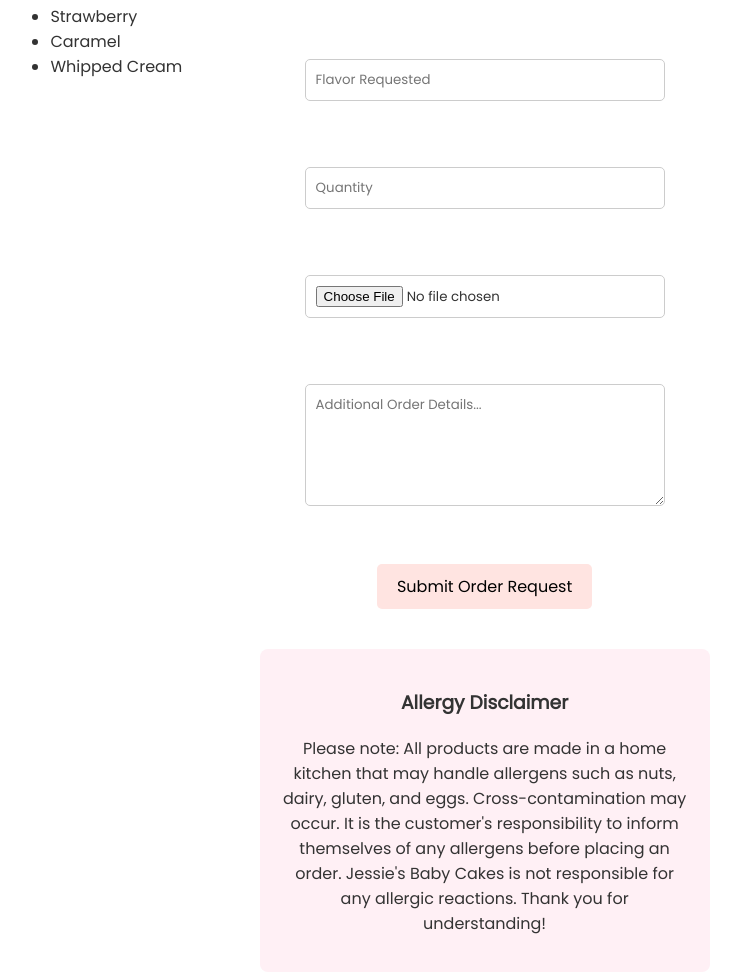
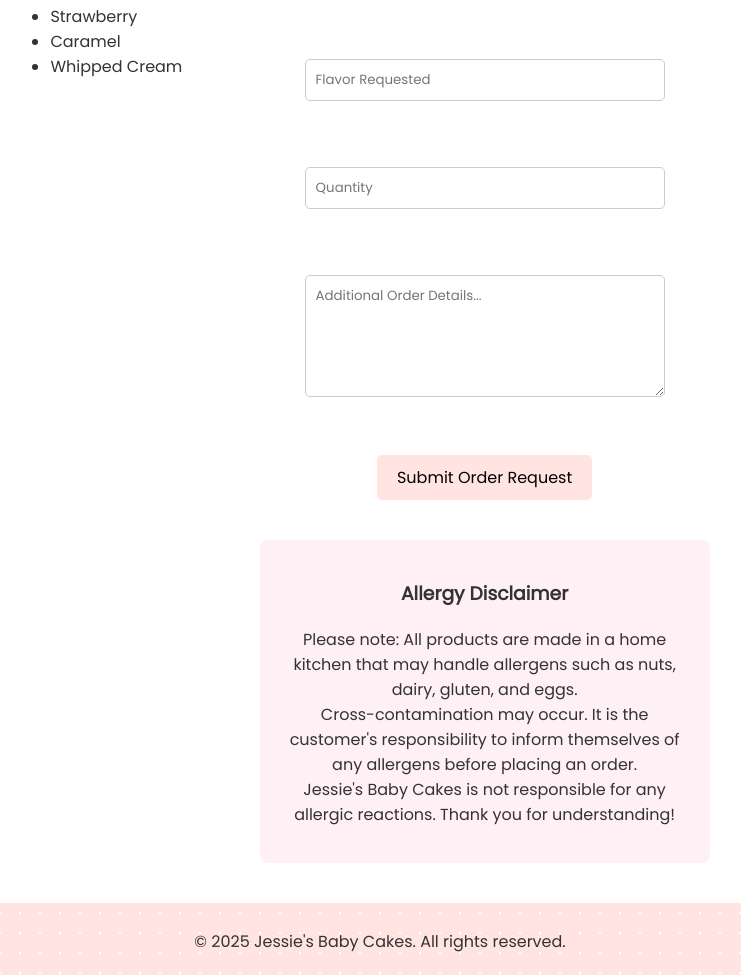
Before and after one commit to sanstoan1/jessiesbabycakes, a plain HTML site: page order.html in a window 1280 px wide. Shown: the part 812-1787 px from the top of the page, without its empty margins (270-1011 px from the left). Drawn offline with nearby package versions, Linux system fonts and the light colour scheme; a web font is replaced by a local one.

Commit message:
Update order.html
order fix

```diff
--- a/order.html
+++ b/order.html
@@ -52,7 +52,7 @@
             <!-- Right side: Order Form -->
             <div class="form-section">
                 <h2>Place an Order</h2>
-                <form action="https://formspree.io/f/xldbdzev method="POST" enctype="multipart/form-data">
+                <form action="https://formspree.io/f/xldbdzev" method="POST">
                     <input type="email" name="email" placeholder="Email" required><br><br>
                     <input type="text" name="phone" placeholder="Phone Number" required><br><br>
                     <input type="date" name="event-date" placeholder="Date of Event" required><br><br>
@@ -74,7 +74,6 @@
 
                     <input type="text" name="flavor" placeholder="Flavor Requested" required><br><br>
                     <input type="number" name="quantity" placeholder="Quantity" required><br><br>
-                    <input type="file" name="image" accept="image/*"><br><br>
 
                     <textarea name="order-details" rows="5" placeholder="Additional Order Details..." required></textarea><br><br>
 
@@ -86,8 +85,8 @@
                 <div class="allergy-warning">
                     <h3>Allergy Disclaimer</h3>
                     <p>
-                        Please note: All products are made in a home kitchen that may handle allergens such as nuts, dairy, gluten, and eggs.
-                        Cross-contamination may occur. It is the customer's responsibility to inform themselves of any allergens before placing an order.
+                        Please note: All products are made in a home kitchen that may handle allergens such as nuts, dairy, gluten, and eggs.<br>
+                        Cross-contamination may occur. It is the customer's responsibility to inform themselves of any allergens before placing an order.<br>
                         Jessie's Baby Cakes is not responsible for any allergic reactions. Thank you for understanding!
                     </p>
                 </div>
```
